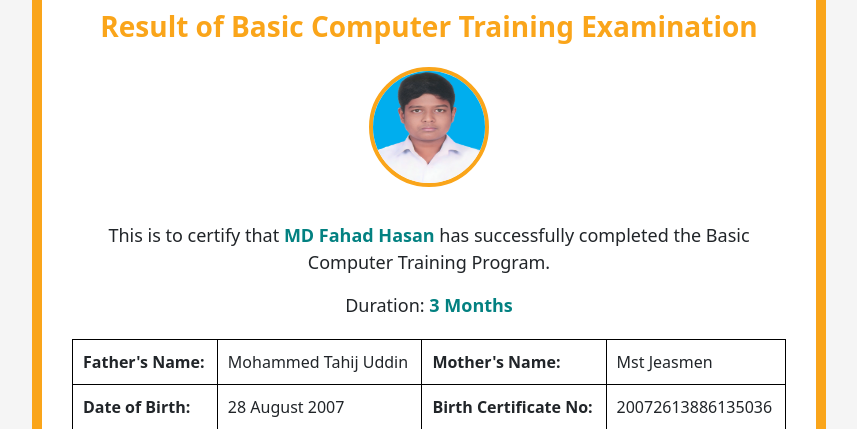
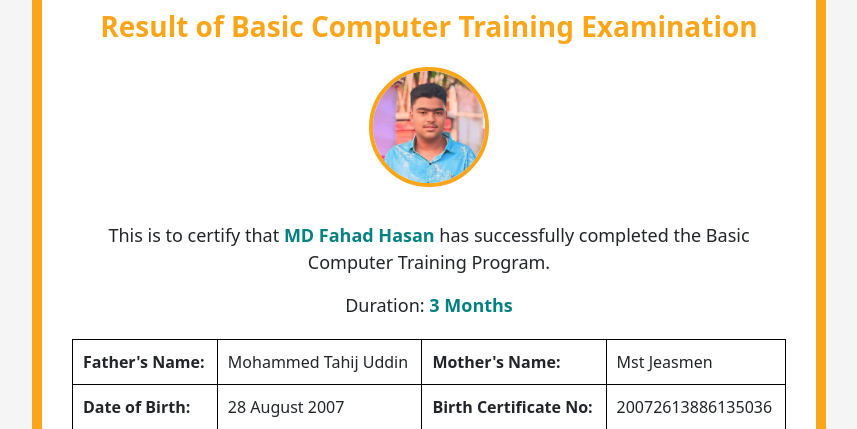
Before and after one commit to abccomputerandtrainningcenter/certificate, a plain HTML site: page b67.html in a window 1280 px wide. Shown: the part 213-642 px from the top of the page, without its empty margins (211-1068 px from the left). Drawn offline with nearby package versions, Linux system fonts and the light colour scheme.

Commit message:
add b67 image

```diff
--- a/b67.html
+++ b/b67.html
@@ -121,7 +121,7 @@
         </div>
 
         <!-- Student Photo -->
-        <img src="photos/b62.webp" alt="Student Photo" class="student-photo">
+        <img src="photos/b67.jpg" alt="Student Photo" class="student-photo">
 
         <div class="certificate-body">
             <p>This is to certify that <b>MD Fahad Hasan</b> has successfully completed the Basic Computer Training
```
Also changed, not shown: photos/b67.jpg (added).
